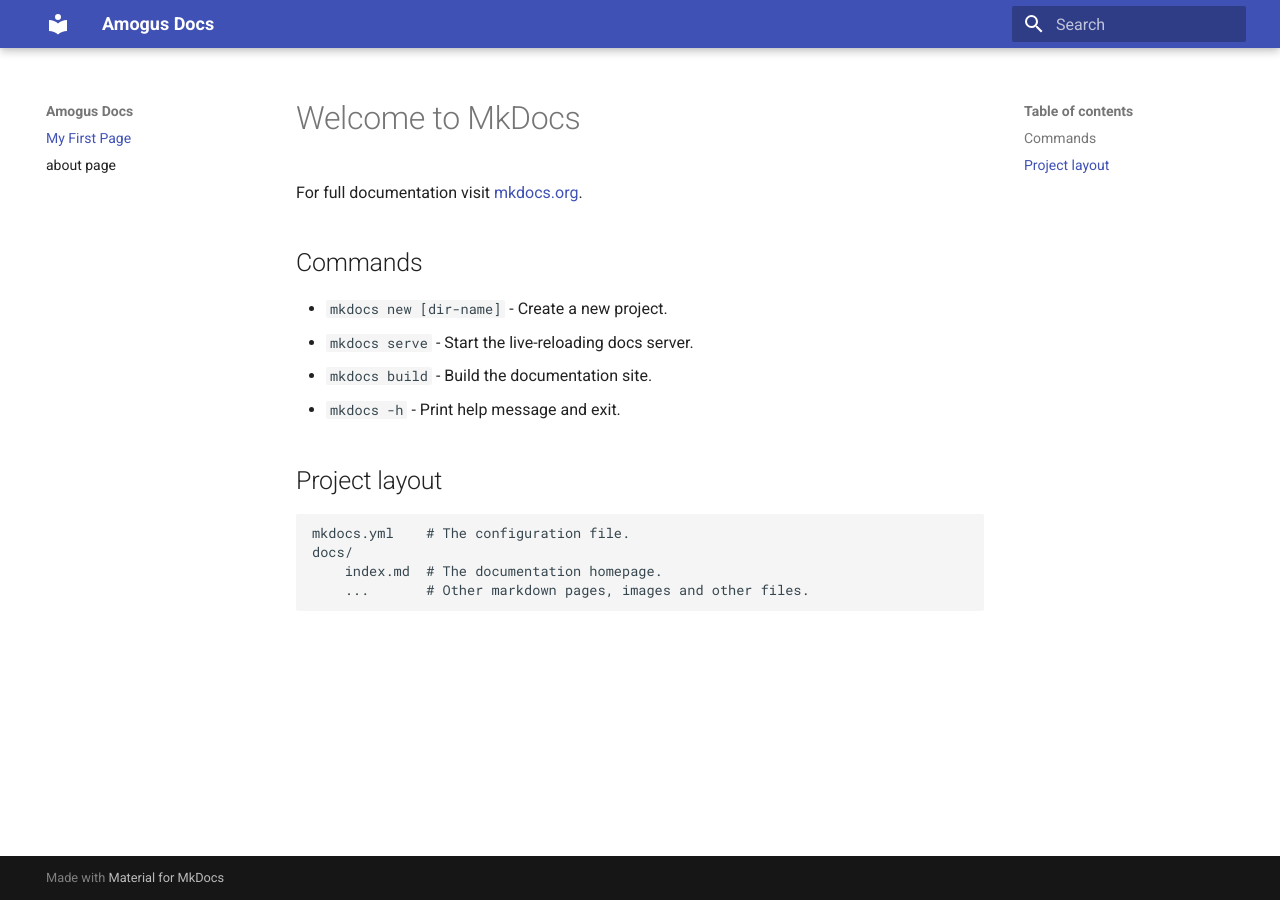
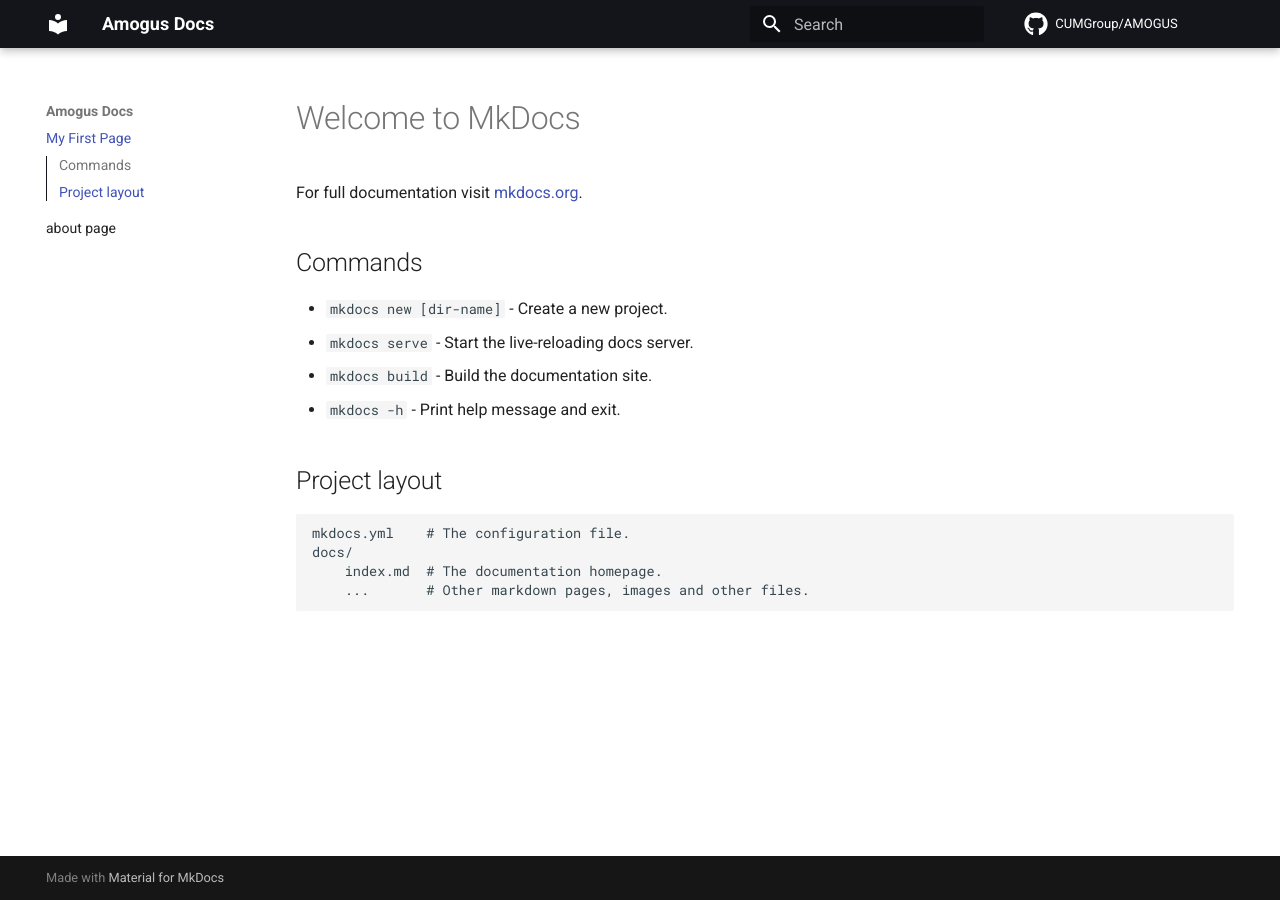
Before and after one commit to CUMGroup/AMOGUS, an MkDocs documentation site: the page built from docs/index.md, in a window 1280 px wide. Built offline with MkDocs 1.6.1 and Material for MkDocs 9.7.7, drawn with Linux system fonts in a browser that asks for light colours; comment, search, counter and statistics services are not loaded.

Commit message:
hippidy hoppedy wour yml is now my property

```diff
--- a/mkdocs.yml
+++ b/mkdocs.yml
@@ -1,11 +1,37 @@
 site_name: Amogus Docs
 site_url: https://cumgroup.github.io/AMOGUS/
-nav:
-    - Home: index.md
-    - About: about.md
+repo_url: https://github.com/CUMGroup/AMOGUS
+repo_name: CUMGroup/AMOGUS
+
+markdown_extensions:
+  - pymdownx.emoji:
+      emoji_index: !!python/name:materialx.emoji.twemoji
+      emoji_generator: !!python/name:materialx.emoji.to_svg
+  - footnotes
+  - tables
+  - pymdownx.highlight:
+      anchor_linenums: true
+  - pymdownx.inlinehilite
+  - pymdownx.snippets
+  - admonition
+  - pymdownx.superfences
+  - pymdownx.details
+  - pymdownx.tasklist:
+      custom_checkbox: true
+
 theme:
   name: material
+  palette:
+    scheme: default
+    primary: black
+    accent: lime
+  features:
+    - navigation.sections
+    - navigation.expand
+    - toc.integrate
+  icon:
+    repo: fontawesome/brands/github
 
-nav:
-    - 'index.md'
-    - 'about.md'
+plugins:
+  - search
+  - git-revision-date
```
